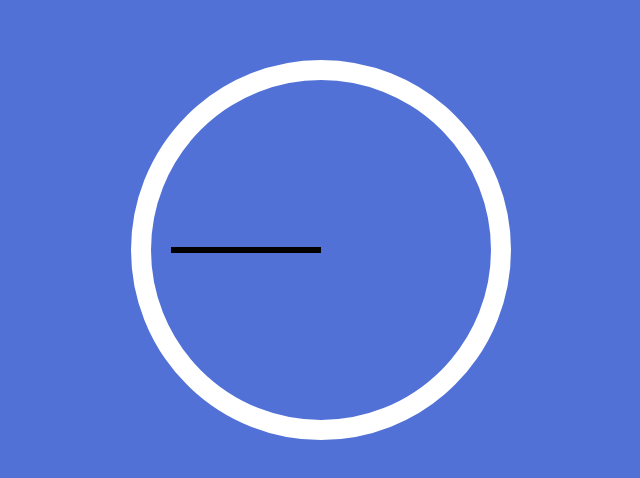
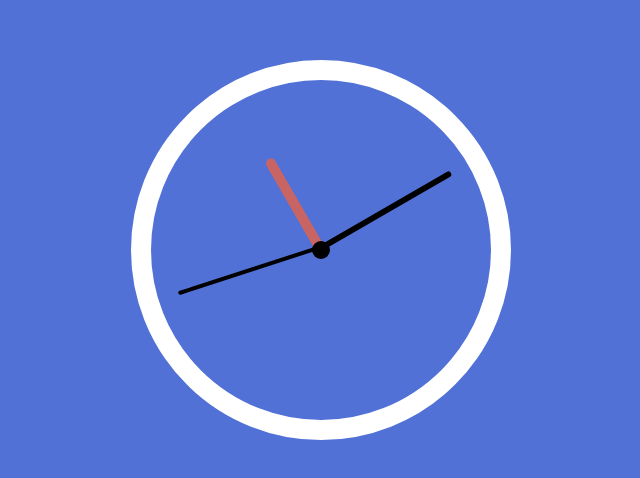
Before and after one commit to jsahlsa/javascript-30, a plain HTML site: page 02-CSS-JS-clock/index.html in a window 1280 px wide. Shown: the part 150-628 px from the top of the page, without its empty margins (319-959 px from the left). Drawn offline with Linux system fonts and the light colour scheme.

Commit message:
touched up styling

```diff
--- a/02-CSS-JS-clock/index.html
+++ b/02-CSS-JS-clock/index.html
@@ -10,13 +10,14 @@
 <body>
     <div class='clock'>
         <div class='clock-face'>
+            <div class="middle"></div>
             <div class='hand hour-hand'></div>
             <div class='hand min-hand'></div>
             <div class='hand second-hand'></div>
 
         </div>
     </div>
-
+    <script src="main.js"></script>
 </body>
 
 </html>
--- a/02-CSS-JS-clock/main.js
+++ b/02-CSS-JS-clock/main.js
@@ -0,0 +1,27 @@
+const secondHand = document.querySelector('.second-hand');
+const minuteHand = document.querySelector('.min-hand');
+const hourHand = document.querySelector('.hour-hand');
+
+function setDate() {
+    const now = new Date();
+    const seconds = now.getSeconds();
+    const secondsDegrees = ((seconds / 60) * 360) + 90;
+    secondHand.style.transform = `rotate(${secondsDegrees}deg)`;
+
+    const mins = now.getMinutes();
+    console.log(mins);
+    const minDegrees = ((mins / 60) * 360) + 90;
+    minuteHand.style.transform = `rotate(${minDegrees}deg)`;
+
+    const hours = now.getHours();
+    const hourDegrees = ((hours / 12) * 360) + 90;
+    console.log(hours);
+    hourHand.style.cssText = `transform: rotate(${hourDegrees}deg);`;
+
+
+
+
+
+}
+
+setInterval(setDate, 1000);
--- a/02-CSS-JS-clock/styles.css
+++ b/02-CSS-JS-clock/styles.css
@@ -28,17 +28,45 @@ body {
     padding: 2rem;
 }
 
+.middle {
+    background: black;
+    width: 6%;
+    height: 6%;
+    border-radius: 50%;
+    position: absolute;
+    top: 48.5%;
+    left: 47%;
+    z-index: 5;
+}
+
 .clock-face {
     width: 100%;
     height: 100%;
     position: relative;
-    transform: translateY(-3px);
+    transform: translateY(-5px);
 }
 
 .hand {
     width: 50%;
     height: 6px;
+    border-radius: 6px;
     background: black;
     position: absolute;
     top: 50%;
+    transform-origin: 100%;
+    transform: rotate(90deg);
+    transition: all 0.05s;
+    transition-timing-function: cubic-bezier(.14,2.59,.58,1);
 }
+
+.hour-hand {
+    width: 35%;
+    left: 15%;
+    height: 10px;
+    border-radius: 10px;
+    background: rgb(200, 100, 100);
+}
+
+.second-hand {
+    height: 4px;
+}
```
